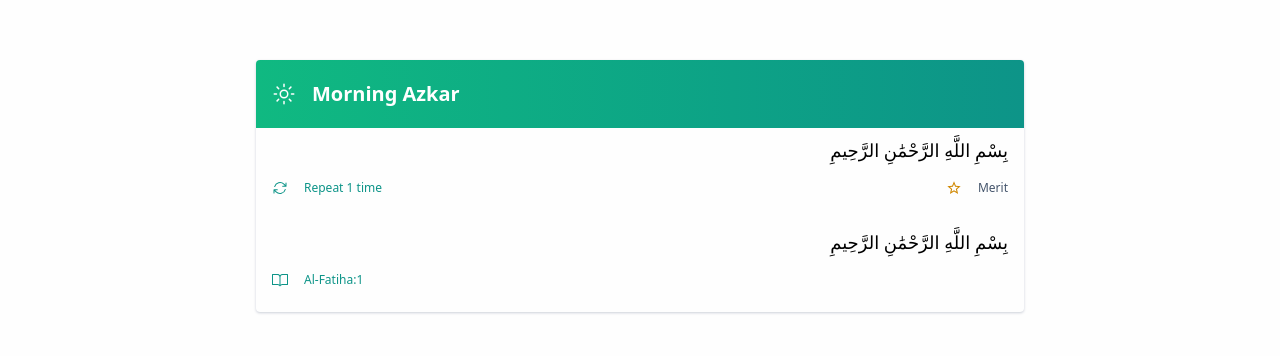
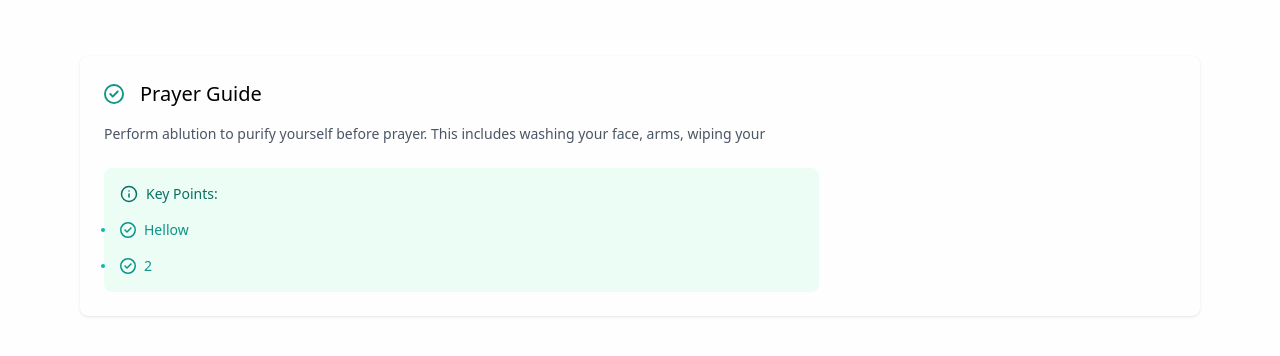
Before and after one commit to SHEFOO10/Azkar, a React (Vite) app: page / in a window 1280 px wide. Shown: the part 214-570 px from the top of the page. Built offline with nearby package versions, Linux system fonts and the light colour scheme; the HTML template or start-up script is replaced by a standard one.

Commit message:
Finished the PrayerGuide Card component and Added dark mode to the whole project that is based on the color-scheme and just need to add logic to change the theme from the NavBar The Component is reponsive and dark mode compatible

```diff
--- a/src/App.jsx
+++ b/src/App.jsx
@@ -1,4 +1,6 @@
 import AzkarContainer from "./components/AzkarContainer"
+import PrayerGuide from "./components/PrayerGuide"
+import PrayerItem from "./components/PrayerItem"
 import Verse from "./components/Verse"
 import VerseAzkar from "./components/VerseAzkar"
 import VerseText from "./components/VerseText"
@@ -6,6 +8,8 @@ import VerseText from "./components/VerseText"
 function App() {
 
   return (
+    <>
+      {/*
       <AzkarContainer isNight={false}>
         <VerseAzkar sura="Al-Fatiha" verse={1}>
           <VerseText>
@@ -18,6 +22,16 @@ function App() {
           </VerseText>
         </Verse>
       </AzkarContainer>
+      */}
+      <PrayerGuide title={'Prayer Guide'} about={'Perform ablution to purify yourself before prayer. This includes washing your face, arms, wiping your '}>
+        <PrayerItem>
+          Hellow
+        </PrayerItem>
+        <PrayerItem>
+          2
+        </PrayerItem>
+      </PrayerGuide>
+    </>
   )
 }
 
--- /dev/null
+++ b/src/components/PrayerGuide.jsx
@@ -0,0 +1,28 @@
+import { FaRegCircleCheck } from 'react-icons/fa6'
+import './styles/prayer-guide.css'
+import PrayerTutorial from './PrayerTutorial'
+
+
+export default function PrayerGuide({
+  title,
+  about,
+  children
+}) {
+
+  return (
+    <section className='guide-section'>
+      <header className='guide-header'>
+        <FaRegCircleCheck />
+        <h3 className='guide-title'>
+          {title}
+        </h3>
+      </header>
+      <main className='guide-main'>
+        <p className='guide-about'>{about}</p>
+        <PrayerTutorial>
+          {children}
+        </PrayerTutorial>
+      </main>
+    </section>
+  )
+}
--- /dev/null
+++ b/src/components/PrayerItem.jsx
@@ -0,0 +1,15 @@
+import { FaRegCircleCheck } from 'react-icons/fa6'
+import './styles/prayer-guide.css'
+
+
+export default function PrayerItem({
+  children
+}) {
+  return (
+    <li className='tutorial-item'>
+      <div className='tutorial-point'></div>
+      <FaRegCircleCheck />
+      {children}
+    </li>
+  )
+}
--- /dev/null
+++ b/src/components/PrayerTutorial.jsx
@@ -0,0 +1,18 @@
+import { FiInfo } from 'react-icons/fi'
+import './styles/prayer-guide.css'
+
+
+
+export default function PrayerTutorial({
+  children
+}) {
+  return (
+    <ul className='guide-tutorial'>
+      <li className='keypoints tutorial-item'>
+        <FiInfo />
+        Key Points:
+      </li>
+      {children}
+    </ul>
+  )
+}
--- /dev/null
+++ b/src/components/styles/prayer-guide.css
@@ -0,0 +1,60 @@
+@import '../../styles/global.css';
+
+
+@layer utilities {
+
+  /* Guide Section */
+  .guide-section {
+    @apply w-7/8 flex flex-col p-6 dark:bg-card shadow-sm shadow-gray-200 dark:shadow-gray-800 rounded-lg font-[Noto_Sans]
+  }
+
+  /* Guide Section header */
+  .guide-header {
+    @apply w-full flex items-center gap-4 mb-4
+  }
+
+  .guide-header svg {
+    @apply size-5 text-primary-dark dark:text-primary-light
+  }
+
+  /* Guide Section header title */
+  .guide-title {
+    @apply text-xl font-medium
+  }
+
+  /* Guide Section main */
+  .guide-main {
+    @apply flex flex-col gap-2
+  }
+
+  /* Guide Section main about */
+  .guide-about {
+    @apply text-sm text-gray-600 dark:text-gray-300 mb-4
+  }
+
+  /* Guide Tutorial */
+  .guide-tutorial {
+    @apply w-full sm:max-w-2/3 flex flex-col gap-4 bg-[#ECFDF5] dark:bg-transparent dark:border dark:border-primary-light rounded-lg p-4;
+
+    .keypoints {
+      @apply text-primary-dark dark:text-primary-light brightness-75 dark:brightness-120;
+
+      svg {
+        @apply size-[18px]
+      }
+    }
+  }
+
+  /* Guide Tutorial item */
+  .tutorial-item {
+    @apply flex items-center gap-2 relative text-primary-dark dark:brightness-125 text-sm font-medium;
+
+    svg {
+      @apply size-4
+    }
+  }
+
+  .tutorial-point {
+    @apply absolute size-1 rounded-4xl -left-[19px] dark:-left-[21px] bg-primary-dark dark:bg-primary-light brightness-125
+  }
+}
--- a/src/styles/global.css
+++ b/src/styles/global.css
@@ -1,25 +1,39 @@
 @import 'tailwindcss';
 
 
+:root {
+  --bg-color: #111827;
+  --bg-color-dark: var(--bg-color-dark);
+  --bg-color-light: #1F2937;
+  --bg-card: var(--bg-color-light);
+  --fg-color: #fefefe;
+}
+
+@media (prefers-color-scheme: light) {
+  :root {
+    --bg-color: #fefefe;
+    --fg-color: #010101;
+  }
+}
+
+@theme inline {
+  --color-background: var(--bg-color);
+  --color-card: var(--bg-card);
+  --color-foreground: var(--fg-color);
+  --color-gradient-light: var(--bg-color-light);
+  --color-gradient-dark: var(--bg-color-dark);
+}
+
 @theme {
-  --color-background: #010101;
-  --color-foreground: #fefefe;
   --color-primary-dark: #0D9488;
   --color-primary-light: #10B981;
   --color-secondary-dark: #6366F1;
   --color-secondary-light: #9333EA;
 }
 
-@media (prefers-color-scheme: light) {
-  @theme {
-    --color-foreground: #010101;
-    --color-background: #fefefe;
-  }
-}
-
-@layer utilities {
+@layer base {
   body {
-    @apply flex items-center justify-center bg-background min-h-screen w-screen
+    @apply flex items-center justify-center bg-background text-foreground min-h-screen w-screen dark:bg-linear-to-b dark:from-gradient-dark dark:to-gradient-light
   }
 
   #root {
```
